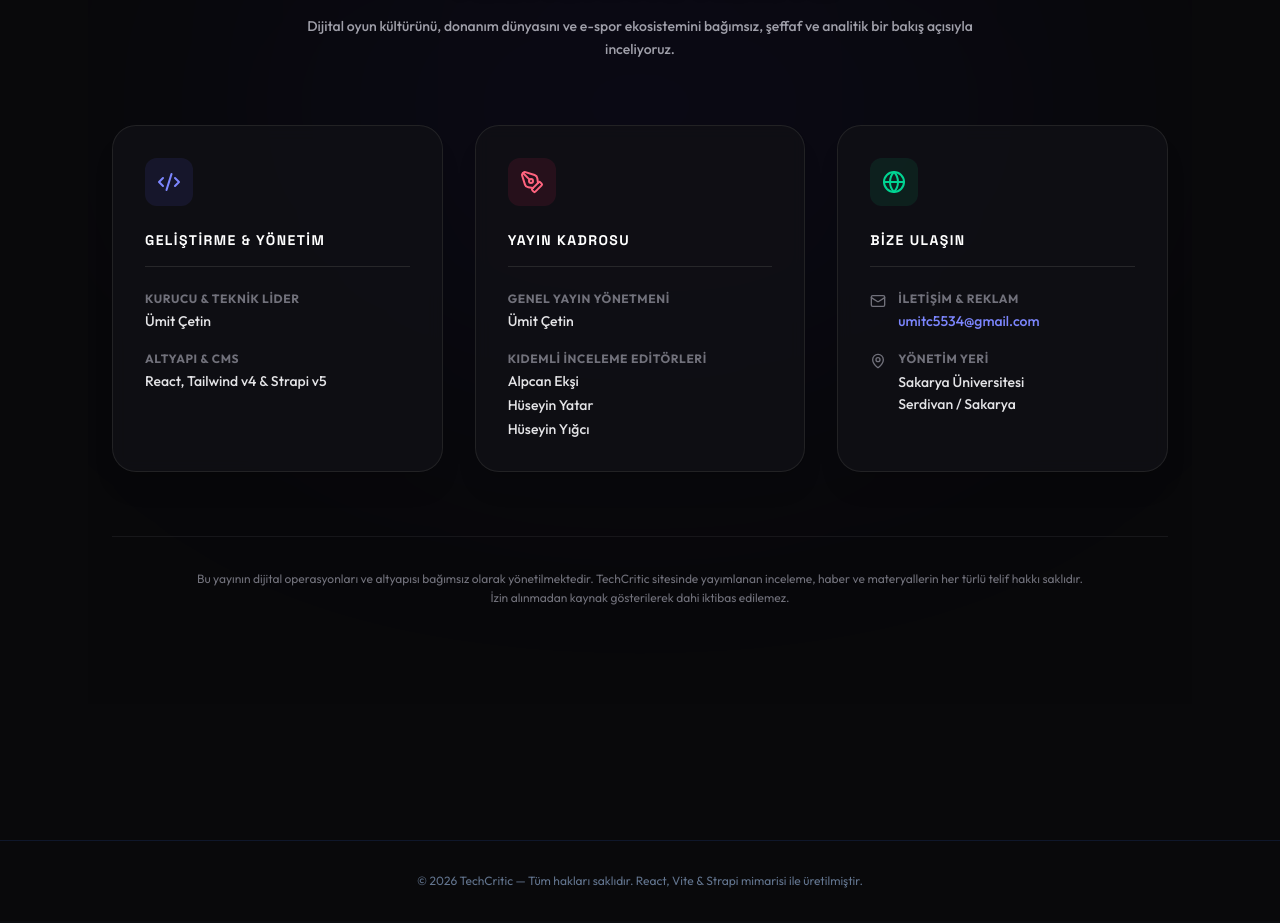
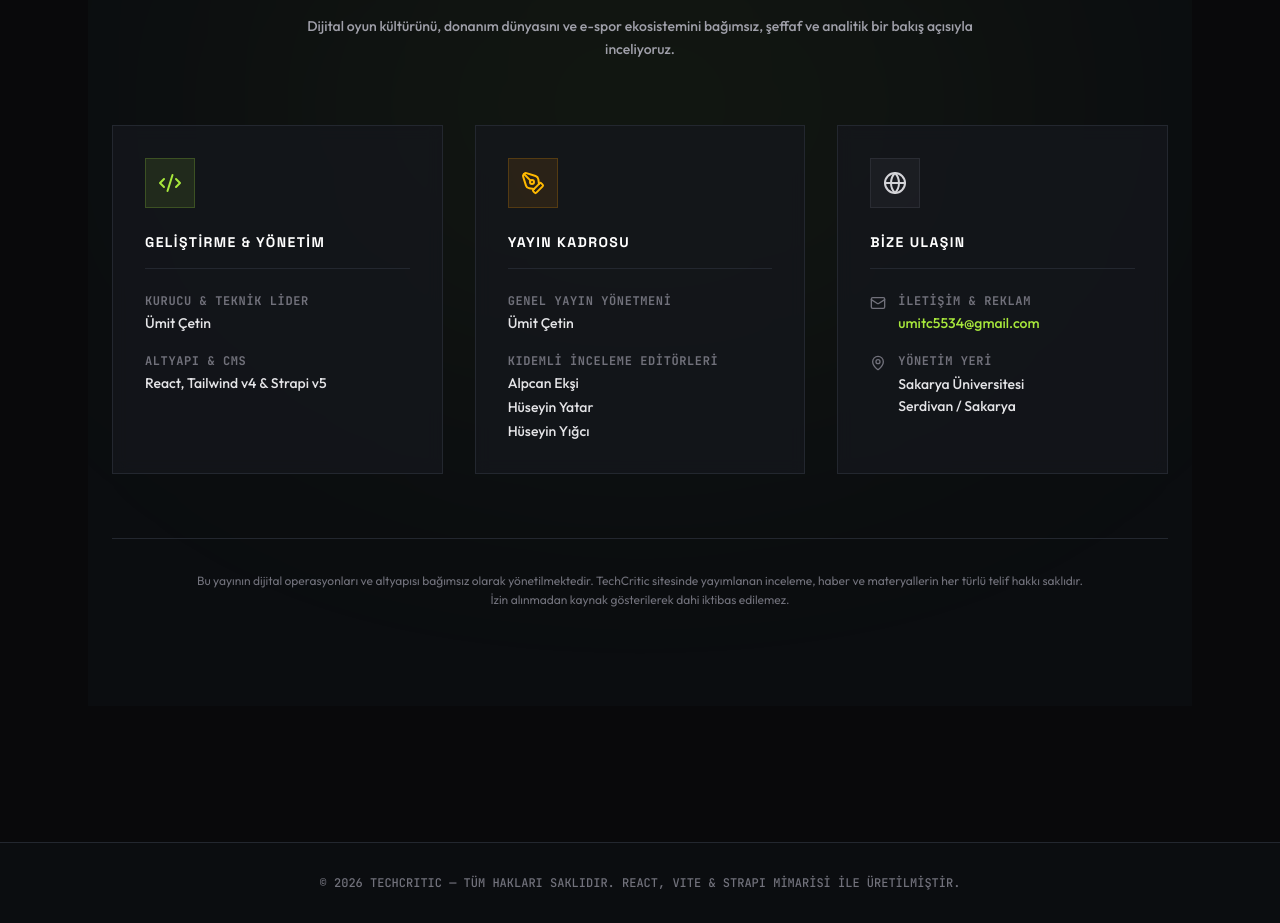
Before and after one commit to cetinumit/react-strapi-game-critic-site, a React (Vite) app in the folder frontend/: page / in a window 1280 px wide. Shown: the part 600-1523 px from the top of the page. Built offline with nearby package versions, Linux system fonts and the light colour scheme; no server answers.

Commit message:
footer ve künye kısmının tasarımı güncellendi

```diff
--- a/frontend/src/components/About.jsx
+++ b/frontend/src/components/About.jsx
@@ -5,15 +5,13 @@ const About = () => {
   return (
     <section
       id="about"
-      className="py-24 bg-[#08080a] relative border-t border-zinc-900 overflow-hidden"
+      className="py-24 bg-void relative border-t border-line overflow-hidden"
     >
-      {/* Arkaplan Işık Efektleri */}
-      <div className="absolute top-0 left-1/2 -translate-x-1/2 w-3/4 h-[500px] bg-indigo-600/5 blur-[150px] rounded-full pointer-events-none" />
+      <div className="absolute top-0 left-1/2 -translate-x-1/2 w-3/4 h-[500px] bg-phosphor/5 blur-[150px] rounded-full pointer-events-none" />
 
       <div className="max-w-7xl mx-auto px-4 sm:px-6 relative z-10">
-        {/* Başlık Alanı */}
         <div className="text-center mb-16">
-          <h2 className="text-3xl sm:text-5xl font-black text-white font-gaming uppercase tracking-tighter mb-4 drop-shadow-lg">
+          <h2 className="text-3xl sm:text-5xl font-black text-white font-gaming uppercase tracking-tighter mb-4">
             TECH<span className="text-zinc-600">CRITIC</span> KÜNYE
           </h2>
           <p className="text-zinc-400 max-w-2xl mx-auto text-sm font-medium leading-relaxed">
@@ -22,26 +20,23 @@ const About = () => {
           </p>
         </div>
 
-        {/* Künye Izgarası (3 Kolonlu Tasarım) */}
         <div className="grid grid-cols-1 md:grid-cols-2 lg:grid-cols-3 gap-8">
-          {/* 1. Kutu: Yönetim & Altyapı */}
-          <div className="bg-[#111116]/80 backdrop-blur-sm border border-zinc-800/80 rounded-3xl p-8 shadow-xl hover:border-indigo-500/30 transition-colors group">
-            <div className="inline-flex p-3 bg-indigo-500/10 text-indigo-400 rounded-xl mb-6 group-hover:scale-110 transition-transform">
+          <div className="bg-panel/80 backdrop-blur-sm border border-line p-8 hover:border-phosphor/40 transition-colors group">
+            <div className="inline-flex p-3 bg-phosphor/10 text-phosphor mb-6 border border-phosphor/20 group-hover:scale-110 transition-transform">
               <Code2 className="w-6 h-6" />
             </div>
-            <h3 className="text-white font-gaming font-black tracking-widest uppercase mb-6 border-b border-zinc-800 pb-4 text-sm">
+            <h3 className="text-white font-gaming font-black tracking-widest uppercase mb-6 border-b border-line pb-4 text-sm">
               Geliştirme & Yönetim
             </h3>
-
             <div className="space-y-5 text-sm">
               <div>
-                <p className="text-zinc-500 text-xs font-bold uppercase tracking-wider mb-1">
+                <p className="text-zinc-500 text-xs font-bold uppercase tracking-wider mb-1 font-data">
                   Kurucu & Teknik Lider
                 </p>
                 <p className="text-zinc-200 font-medium">Ümit Çetin</p>
               </div>
               <div>
-                <p className="text-zinc-500 text-xs font-bold uppercase tracking-wider mb-1">
+                <p className="text-zinc-500 text-xs font-bold uppercase tracking-wider mb-1 font-data">
                   Altyapı & CMS
                 </p>
                 <p className="text-zinc-200 font-medium">
@@ -51,24 +46,22 @@ const About = () => {
             </div>
           </div>
 
-          {/* 2. Kutu: Editöryal Kadro */}
-          <div className="bg-[#111116]/80 backdrop-blur-sm border border-zinc-800/80 rounded-3xl p-8 shadow-xl hover:border-rose-500/30 transition-colors group">
-            <div className="inline-flex p-3 bg-rose-500/10 text-rose-400 rounded-xl mb-6 group-hover:scale-110 transition-transform">
+          <div className="bg-panel/80 backdrop-blur-sm border border-line p-8 hover:border-amber-500/40 transition-colors group">
+            <div className="inline-flex p-3 bg-amber-500/10 text-amber-400 mb-6 border border-amber-500/20 group-hover:scale-110 transition-transform">
               <PenTool className="w-6 h-6" />
             </div>
-            <h3 className="text-white font-gaming font-black tracking-widest uppercase mb-6 border-b border-zinc-800 pb-4 text-sm">
+            <h3 className="text-white font-gaming font-black tracking-widest uppercase mb-6 border-b border-line pb-4 text-sm">
               Yayın Kadrosu
             </h3>
-
             <div className="space-y-5 text-sm">
               <div>
-                <p className="text-zinc-500 text-xs font-bold uppercase tracking-wider mb-1">
+                <p className="text-zinc-500 text-xs font-bold uppercase tracking-wider mb-1 font-data">
                   Genel Yayın Yönetmeni
                 </p>
                 <p className="text-zinc-200 font-medium">Ümit Çetin</p>
               </div>
               <div>
-                <p className="text-zinc-500 text-xs font-bold uppercase tracking-wider mb-1">
+                <p className="text-zinc-500 text-xs font-bold uppercase tracking-wider mb-1 font-data">
                   Kıdemli İnceleme Editörleri
                 </p>
                 <p className="text-zinc-200 font-medium">Alpcan Ekşi</p>
@@ -78,25 +71,23 @@ const About = () => {
             </div>
           </div>
 
-          {/* 3. Kutu: İletişim & Lokasyon */}
-          <div className="bg-[#111116]/80 backdrop-blur-sm border border-zinc-800/80 rounded-3xl p-8 shadow-xl hover:border-emerald-500/30 transition-colors group">
-            <div className="inline-flex p-3 bg-emerald-500/10 text-emerald-400 rounded-xl mb-6 group-hover:scale-110 transition-transform">
+          <div className="bg-panel/80 backdrop-blur-sm border border-line p-8 hover:border-zinc-500/40 transition-colors group">
+            <div className="inline-flex p-3 bg-zinc-700/20 text-zinc-300 mb-6 border border-zinc-600/30 group-hover:scale-110 transition-transform">
               <Globe className="w-6 h-6" />
             </div>
-            <h3 className="text-white font-gaming font-black tracking-widest uppercase mb-6 border-b border-zinc-800 pb-4 text-sm">
+            <h3 className="text-white font-gaming font-black tracking-widest uppercase mb-6 border-b border-line pb-4 text-sm">
               Bize Ulaşın
             </h3>
-
             <div className="space-y-5 text-sm">
               <div className="flex items-start gap-3">
                 <Mail className="w-4 h-4 text-zinc-500 mt-0.5" />
                 <div>
-                  <p className="text-zinc-500 text-xs font-bold uppercase tracking-wider mb-1">
+                  <p className="text-zinc-500 text-xs font-bold uppercase tracking-wider mb-1 font-data">
                     İletişim & Reklam
                   </p>
                   <a
                     href="mailto:umitc5534@gmail.com"
-                    className="text-indigo-400 hover:text-indigo-300 transition-colors font-medium"
+                    className="text-phosphor hover:text-phosphor-dim transition-colors font-medium"
                   >
                     umitc5534@gmail.com
                   </a>
@@ -105,7 +96,7 @@ const About = () => {
               <div className="flex items-start gap-3">
                 <MapPin className="w-4 h-4 text-zinc-500 mt-0.5" />
                 <div>
-                  <p className="text-zinc-500 text-xs font-bold uppercase tracking-wider mb-1">
+                  <p className="text-zinc-500 text-xs font-bold uppercase tracking-wider mb-1 font-data">
                     Yönetim Yeri
                   </p>
                   <p className="text-zinc-200 font-medium leading-relaxed">
@@ -119,8 +110,7 @@ const About = () => {
           </div>
         </div>
 
-        {/* Yasal Uyarı Footer'ı */}
-        <div className="mt-16 text-center border-t border-zinc-800/50 pt-8">
+        <div className="mt-16 text-center border-t border-line pt-8">
           <p className="text-zinc-500 text-xs leading-relaxed max-w-4xl mx-auto">
             Bu yayının dijital operasyonları ve altyapısı bağımsız olarak
             yönetilmektedir. TechCritic sitesinde yayımlanan inceleme, haber ve
--- a/frontend/src/components/Footer.jsx
+++ b/frontend/src/components/Footer.jsx
@@ -2,11 +2,11 @@ import React from "react";
 
 const Footer = () => {
   return (
-    <footer className="bg-zinc-950 border-t border-slate-900 mt-20 py-8 text-center text-xs text-slate-500">
+    <footer className="bg-void border-t border-line mt-20 py-8 text-center">
       <div className="max-w-6xl mx-auto px-6">
-        <p>
-          © {new Date().getFullYear()} TechCritic — Tüm hakları saklıdır. React,
-          Vite & Strapi mimarisi ile üretilmiştir.
+        <p className="text-xs text-zinc-500 font-data">
+          © {new Date().getFullYear()} TECHCRITIC — TÜM HAKLARI SAKLIDIR. REACT,
+          VITE & STRAPI MİMARİSİ İLE ÜRETİLMİŞTİR.
         </p>
       </div>
     </footer>
```
